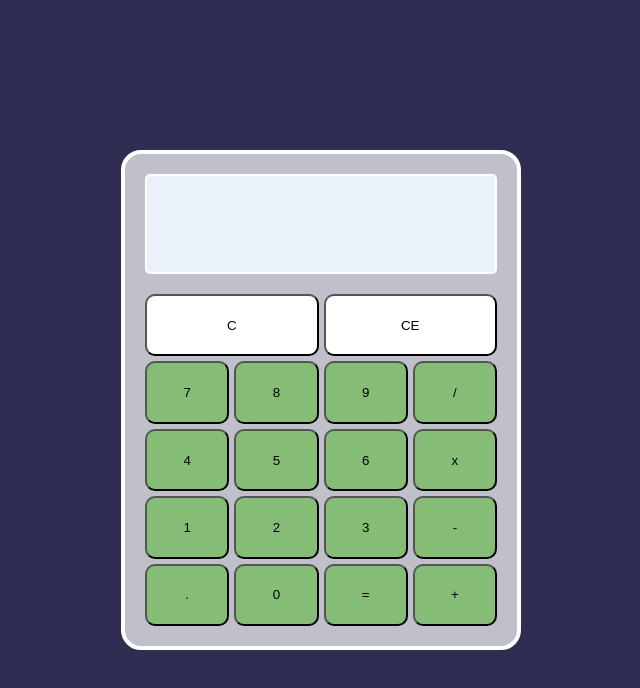
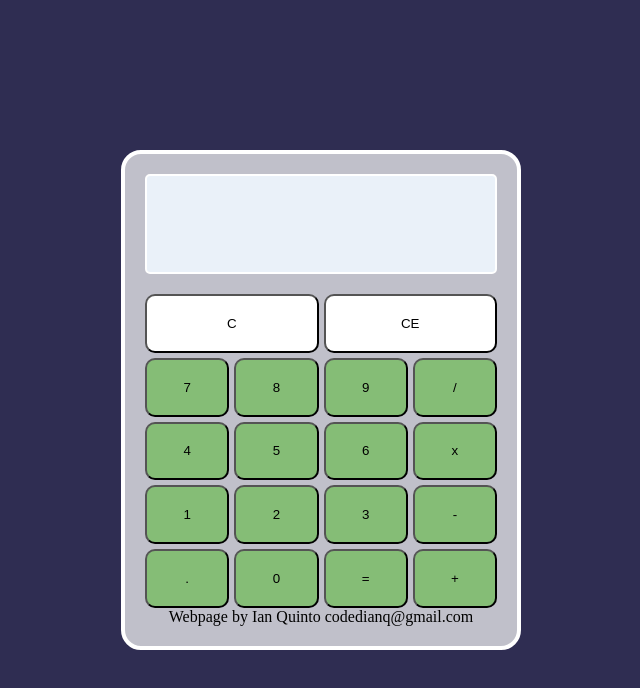
Before and after one commit to codedianq/calculator, a plain HTML site: page index.html in a window 1280 px wide. Shown: the whole page, without its empty margins (319-959 px from the left). Drawn offline with Linux system fonts and the light colour scheme.

Commit message:
Add credentials

```diff
--- a/index.html
+++ b/index.html
@@ -43,6 +43,7 @@
                 <button class="btn operator" id="addition">+</button>
             </div>
         </div>
+        <div>Webpage by Ian Quinto codedianq@gmail.com</div>
     </div>
 </body>
 </html>
--- a/style.css
+++ b/style.css
@@ -7,6 +7,7 @@
 body {
     min-height: 100vh;
     display: flex;
+    flex-direction: column;
     justify-content: center;
     align-items: center;
     background-color: #2f2d52;
```
